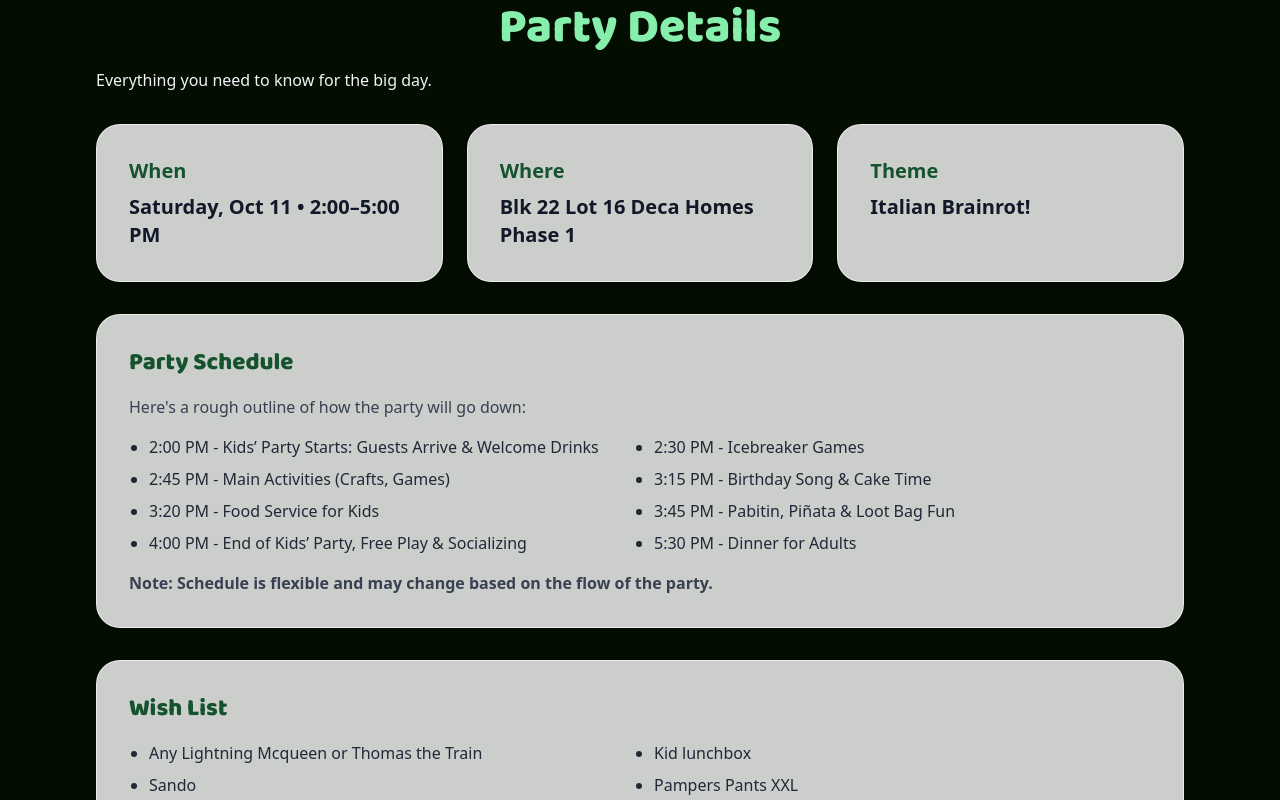
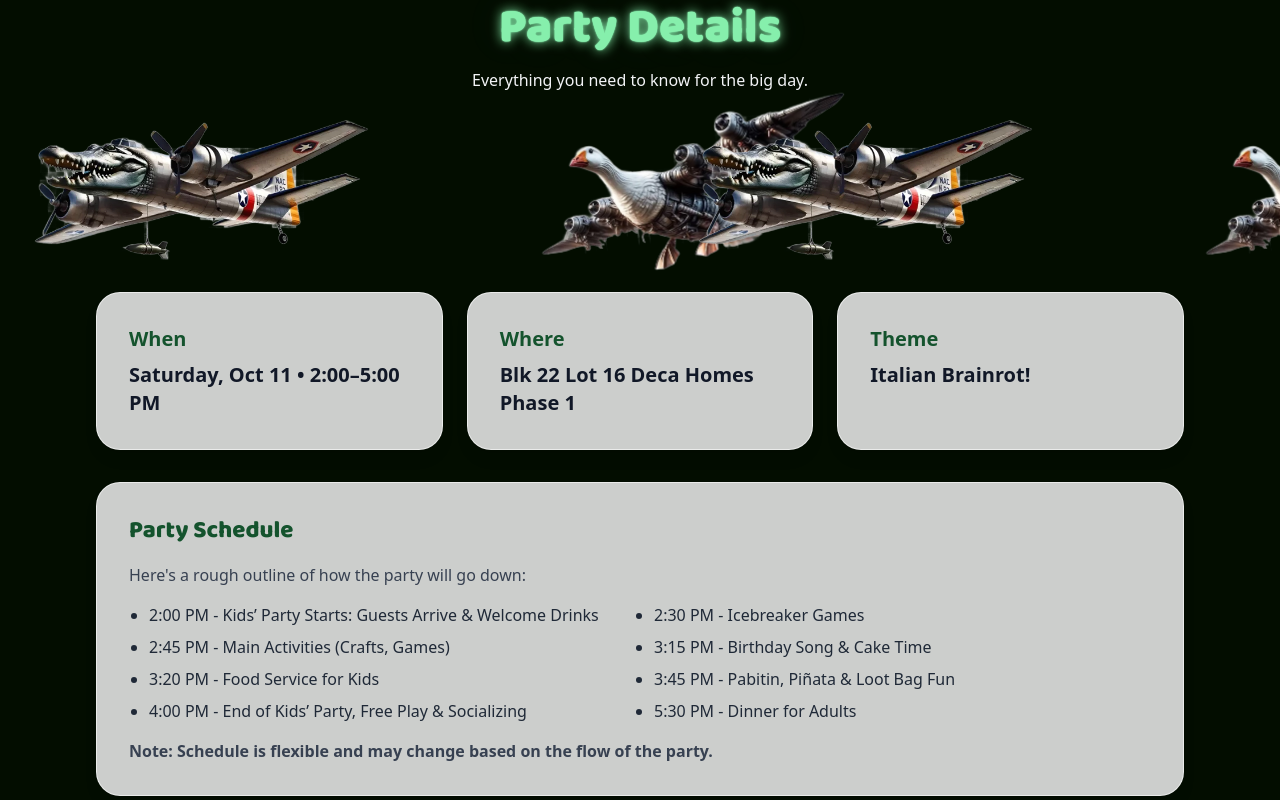
Before and after one commit to 1ogix/DeandreBdayInvitation, a React (Vite) app: page / in a window 1280 px wide. Shown: the part 900-1700 px from the top of the page. Built offline with nearby package versions, Linux system fonts and the light colour scheme; what tailwindcss-motion would draw is missing.

Commit message:
added animation in details section bruh

```diff
--- a/src/sections/Details.tsx
+++ b/src/sections/Details.tsx
@@ -9,14 +9,70 @@ export default function Details() {
 
   return (
     <section id="details" className="relative py-16 sm:py-24 bg-[#030d00]">
-      <div className="mx-auto max-w-6xl px-6 lg:px-8 ">
-        <h2 className="font-display text-5xl font-extrabold text-birthday-sky text-center mt-2 mb-4">
+      {/* Decorative carousel (XL and up) */}
+      <div className="z-0 absolute inset-x-0 top-20 hidden xl:block h-[26rem] overflow-hidden pointer-events-none">
+        <div className="absolute inset-0 will-change-transform animate-[carousel_10s_linear_infinite] flex items-center gap-24 w-[200%]">
+          {/* set A */}
+          <div className="flex items-center gap-24 w-max">
+            <img
+              src="/assets/characters/bombcroc-1.png"
+              className="scale-x-[-1] w-96 h-96 object-contain select-none"
+              alt=""
+            />
+            <img
+              src="/assets/characters/bombinigusini.png"
+              className="w-[26rem] h-[26rem] object-contain select-none"
+              alt=""
+            />
+          </div>
+          {/* set B (duplicate for seamless loop) */}
+          <div className="flex items-center gap-24 w-max" aria-hidden="true">
+            <img
+              src="/assets/characters/bombcroc-1.png"
+              className="scale-x-[-1] w-96 h-96 object-contain select-none"
+              alt=""
+            />
+            <img
+              src="/assets/characters/bombinigusini.png"
+              className="w-[26rem] h-[26rem] object-contain select-none"
+              alt=""
+            />
+          </div>
+          <div className="flex items-center gap-24 w-max">
+            <img
+              src="/assets/characters/bombcroc-1.png"
+              className="scale-x-[-1] w-96 h-96 object-contain select-none"
+              alt=""
+            />
+            <img
+              src="/assets/characters/bombinigusini.png"
+              className="w-[26rem] h-[26rem] object-contain select-none"
+              alt=""
+            />
+          </div>
+          {/* set B (duplicate for seamless loop) */}
+          <div className="flex items-center gap-24 w-max" aria-hidden="true">
+            <img
+              src="/assets/characters/bombcroc-1.png"
+              className="scale-x-[-1] w-96 h-96 object-contain select-none"
+              alt=""
+            />
+            <img
+              src="/assets/characters/bombinigusini.png"
+              className="w-[26rem] h-[26rem] object-contain select-none"
+              alt=""
+            />
+          </div>
+        </div>
+      </div>
+      <div className="relative z-1 mx-auto max-w-6xl px-6 lg:px-8 ">
+        <h2 className="font-display text-5xl font-extrabold text-birthday-sky neon-sky text-center mt-2 mb-4">
           Party Details
         </h2>
-        <p className="mt-2 text-gray-100 mb-8">
+        <p className="mt-2 text-gray-100 mb-8 text-center">
           Everything you need to know for the big day.
         </p>
-        <div className="grid gap-6 md:grid-cols-3">
+        <div className="grid gap-6 md:grid-cols-3 mt-[200px]">
           {items.map((it) => (
             <div key={it.label} className="card p-8">
               <div className="text-xl font-semibold text-birthday-grape">
@@ -60,13 +116,11 @@ export default function Details() {
           </h3>
           <ul className="mt-4 grid list-disc gap-2 pl-5 sm:grid-cols-2">
             <li>Any Lightning Mcqueen or Thomas the Train</li>
-            <li>Kid lunchbox</li>
             <li>Sando</li>
             <li>Pampers Pants XXL</li>
             <li>Lactacyd Extra Milky</li>
-            <li>Coloring Books</li>
-            <li>Crayons</li>
-            <li>Story Books</li>
+            <li>Coloring and Story Books</li>
+            <li>Titanic Toys [current favorite]</li>
           </ul>
         </div>
       </div>
--- a/src/styles/index.css
+++ b/src/styles/index.css
@@ -22,3 +22,21 @@
     @apply rounded-3xl bg-white/80 backdrop-blur shadow-lg border border-white/60;
   }
 }
+
+/* Infinite horizontal carousel animation */
+@keyframes carousel {
+  from {
+    transform: translateX(0);
+  }
+  to {
+    transform: translateX(-51.7%);
+  }
+}
+
+@layer utilities {
+  /* Neon glow for birthday sky text */
+  .neon-sky {
+    text-shadow: 0 0 2px #86efac, 0 0 1px #86efac, 0 0 12px #86efac,
+      0 0 24px rgba(134, 239, 172, 0), 0 0 48px rgba(134, 239, 172, 0.1);
+  }
+}
```
